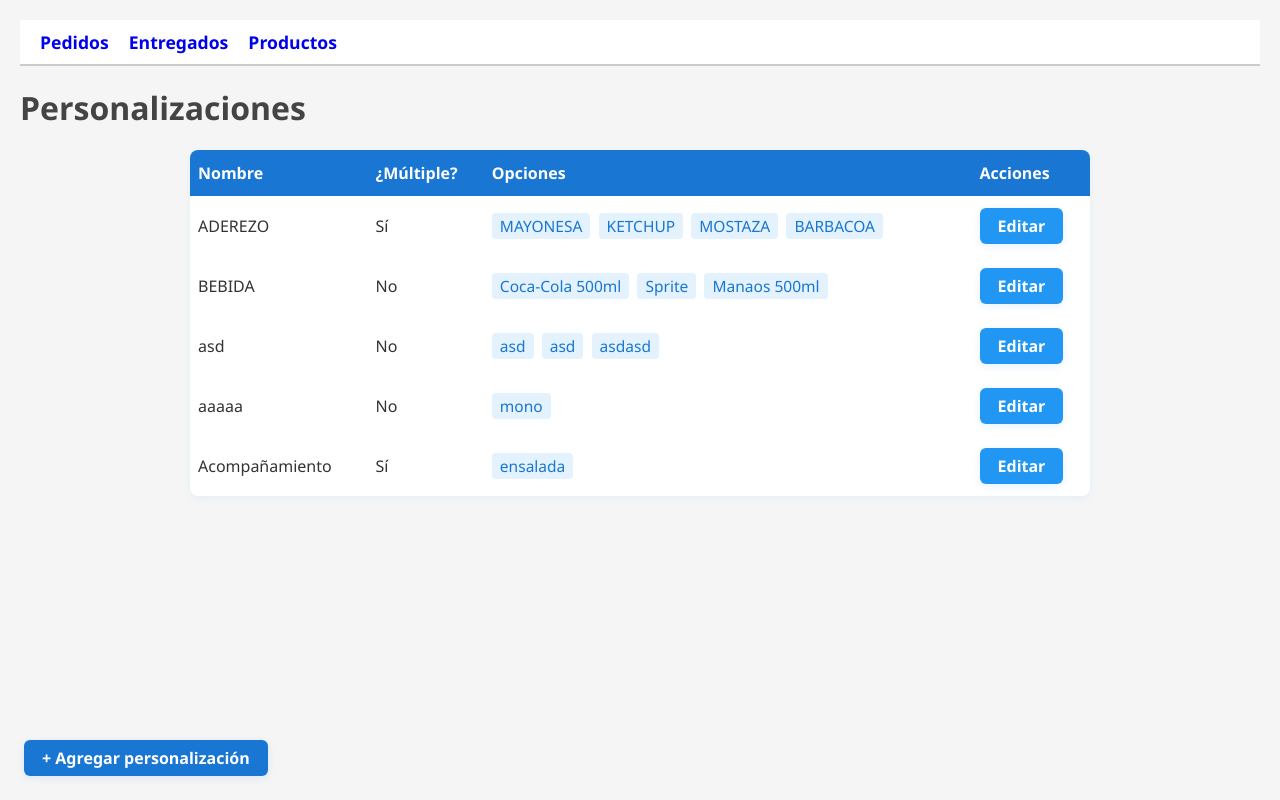
After one commit to Valenn31/Bajoneros, a Django app: page /panel/personalizaciones/ in a window 1280 px wide. The commit adds this page. Run offline with Django 5.2, Linux system fonts and the light colour scheme; data comes from the database, SQL or seed files in the repository; both versions use the stored data as it was after the commit.

Commit message:
ACTUALIZACION
Ya funciona el creador de personalizaciones
agregado panel para ver las personalizaciones ya creadas

```diff
--- a/anotaciones.txt
+++ b/anotaciones.txt
@@ -17,6 +17,8 @@ PAGINA ADMIN IDEAS
         ✔Actualizar el admin productos cuando se hace una nueva orden
 
         ✔No se muestran los campos al agregar una personalizacion
+
+        🔲Editar las personalizaciones ya creadas
 
 PAGINA CLIENTE IDEAS
 
--- a/sistema/mi_app/static/css/admin_panel.css
+++ b/sistema/mi_app/static/css/admin_panel.css
@@ -91,11 +91,7 @@ h1 {
 
 /* --- Formularios --- */
 form {
-  background-color: white;
-  padding: 20px;
-  border-radius: 6px;
-  box-shadow: 0 2px 4px rgba(0,0,0,0.05);
-  margin-bottom: 20px;
+
 }
 
 form label {
@@ -166,3 +162,74 @@ button#add-opcion:hover {
 #opciones-table td label {
   margin-right: 5px;
 }
+
+/* TABLA DE PERSONALIZACIONES*/
+.tabla-admin-wrapper {
+  max-width: 900px;
+  margin: 0 auto;
+}
+
+.tabla-admin {
+  width: 100%;
+  margin-bottom: 30px;
+  background: #fff;
+  border-radius: 8px;
+  box-shadow: 0 2px 8px rgba(33,150,243,0.07);
+  overflow: hidden;
+  border-collapse: separate;
+  border-spacing: 0;
+}
+
+.tabla-admin thead {
+  background: #1976d2;
+  color: #fff;
+}
+
+.tabla-admin th, .tabla-admin td {
+  padding: 12px 8px;
+  text-align: left;
+}
+
+.tabla-admin tbody tr {
+  border-bottom: 1px solid #eee;
+}
+
+.tabla-admin tbody tr:last-child {
+  border-bottom: none;
+}
+
+.tabla-admin .opcion-tag {
+  background: #e3f2fd;
+  color: #1976d2;
+  border-radius: 4px;
+  padding: 2px 8px;
+  margin-right: 4px;
+  font-size: 0.97em;
+  display: inline-block;
+}
+
+.admin-btn {
+  background: #2196f3;
+  color: #fff;
+  padding: 7px 18px;
+  border-radius: 6px;
+  font-weight: bold;
+  text-decoration: none;
+  font-size: 1em;
+  box-shadow: 0 2px 8px rgba(33,150,243,0.12);
+  transition: background 0.2s, box-shadow 0.2s;
+  border: none;
+  display: inline-block;
+}
+
+.admin-btn:hover {
+  background: #1565c0;
+  box-shadow: 0 4px 16px rgba(33,150,243,0.18);
+}
+
+.fijo-abajo-izq {
+  position: fixed;
+  left: 24px;
+  bottom: 24px;
+  z-index: 200;
+}
--- /dev/null
+++ b/sistema/mi_app/templates/admin/lista_personalizaciones_admin.html
@@ -0,0 +1,48 @@
+{% load static %}
+<link rel="stylesheet" href="{% static 'css/admin_panel.css' %}">
+
+<nav class="admin-menu">
+  <a href="{% url 'pedidos_admin' %}">Pedidos</a>
+  <a href="{% url 'pedidos_entregados_admin' %}">Entregados</a>
+  <a href="{% url 'productos_admin' %}">Productos</a>
+</nav>
+
+<h1>Personalizaciones</h1>
+
+<div class="tabla-admin-wrapper">
+<table class="tabla-admin">
+  <thead>
+    <tr>
+      <th>Nombre</th>
+      <th>¿Múltiple?</th>
+      <th>Opciones</th>
+      <th>Acciones</th>
+    </tr>
+  </thead>
+  <tbody>
+    {% for p in personalizaciones %}
+    <tr>
+      <td>{{ p.nombre }}</td>
+      <td>{% if p.es_multiple %}Sí{% else %}No{% endif %}</td>
+      <td>
+        {% for op in p.opciones.all %}
+          <span class="opcion-tag">{{ op.nombre }}</span>
+        {% empty %}
+          <span style="color:#888;">Sin opciones</span>
+        {% endfor %}
+      </td>
+      <td>
+        <a href="{% url 'editar_personalizacion_admin' p.id %}" class="admin-btn">Editar</a>
+      </td>
+    </tr>
+    {% empty %}
+    <tr><td colspan="4" style="text-align:center; color:#888; padding: 18px;">No hay personalizaciones creadas.</td></tr>
+    {% endfor %}
+  </tbody>
+</table>
+</div>
+
+<!-- Botón fijo abajo a la izquierda -->
+<div class="fijo-abajo-izq">
+  <a href="{% url 'agregar_personalizacion_admin' %}" class="admin-btn" style="background:#1976d2;">+ Agregar personalización</a>
+</div>
--- a/sistema/mi_app/templates/admin/productos_admin.html
+++ b/sistema/mi_app/templates/admin/productos_admin.html
@@ -29,7 +29,7 @@
 <!-- Botones fijos abajo a la izquierda -->
 <div class="admin-fixed-buttons">
   <a href="{% url 'agregar_producto_admin' %}" class="admin-btn">+ Agregar producto</a>
-  <a href="{% url 'agregar_personalizacion_admin' %}" class="admin-btn">+ Agregar personalización</a>
+  <a href="{% url 'lista_personalizaciones_admin' %}" class="admin-btn">+ Agregar personalización</a>
 </div>
 
 <style>
--- a/sistema/mi_app/views.py
+++ b/sistema/mi_app/views.py
@@ -58,19 +58,30 @@ def agregar_producto_admin(request):
         form = ProductoForm()
     return render(request, 'admin/agregar_producto_admin.html', {'form': form})
 
-def agregar_personalizacion_admin(request):
+def lista_personalizaciones_admin(request):
+    from .models import PersonalizacionCampo
+    personalizaciones = PersonalizacionCampo.objects.all()
+    return render(request, 'admin/lista_personalizaciones_admin.html', {'personalizaciones': personalizaciones})
+
+def agregar_personalizacion_admin(request, pk=None):
+    from .models import PersonalizacionCampo
+    from django.shortcuts import get_object_or_404
+    if pk:
+        campo = get_object_or_404(PersonalizacionCampo, pk=pk)
+    else:
+        campo = None
     if request.method == 'POST':
-        form = PersonalizacionCampoForm(request.POST)
-        formset = PersonalizacionOpcionFormSet(request.POST)
+        form = PersonalizacionCampoForm(request.POST, instance=campo)
+        formset = PersonalizacionOpcionFormSet(request.POST, instance=campo)
         if form.is_valid() and formset.is_valid():
             campo = form.save()
             formset.instance = campo
             formset.save()
-            return redirect('agregar_producto_admin')
+            return redirect('lista_personalizaciones_admin')
     else:
-        form = PersonalizacionCampoForm()
-        formset = PersonalizacionOpcionFormSet()
-    return render(request, 'admin/agregar_personalizacion_admin.html', {'form': form, 'formset': formset})
+        form = PersonalizacionCampoForm(instance=campo)
+        formset = PersonalizacionOpcionFormSet(instance=campo)
+    return render(request, 'admin/agregar_personalizacion_admin.html', {'form': form, 'formset': formset, 'editando': pk is not None})
 
 
 
--- a/sistema/sistema/settings.py
+++ b/sistema/sistema/settings.py
@@ -25,7 +25,7 @@ SECRET_KEY = 'django-insecure-(ymh*b1bj6-#t^a_hcwgmg+wosfy0zsa%sr-s@!8xbc=rh+rz%
 # SECURITY WARNING: don't run with debug turned on in production!
 DEBUG = True
 
-ALLOWED_HOSTS = ['localhost', '127.0.0.1', '192.168.0.37']
+ALLOWED_HOSTS = ['localhost', '127.0.0.1', '192.168.0.37', '172.20.10.9']
 # O para permitir cualquier IP en desarrollo (no recomendado en producción):
 # ALLOWED_HOSTS = ['*']
 
--- a/sistema/sistema/urls.py
+++ b/sistema/sistema/urls.py
@@ -29,5 +29,10 @@ urlpatterns = [
     path('checkout/', views.checkout, name='checkout'),
     path('mis-pedidos/', views.mis_pedidos, name='mis_pedidos'),
 
+    # Rutas para personalizaciones
+    path('panel/personalizaciones/', views.lista_personalizaciones_admin, name='lista_personalizaciones_admin'),
+    path('panel/personalizaciones/agregar/', views.agregar_personalizacion_admin, name='agregar_personalizacion_admin'),
+    path('panel/personalizaciones/editar/<int:pk>/', views.agregar_personalizacion_admin, name='editar_personalizacion_admin'),
+
 ] + static(settings.MEDIA_URL, document_root=settings.MEDIA_ROOT) \
   + static(settings.STATIC_URL, document_root=settings.STATIC_ROOT)
```
Also changed, not shown: sistema/mi_app/templates/admin/agregar_personalizacion_admin.html (+8 -10 lines), sistema/db.sqlite3, 2 other files.
